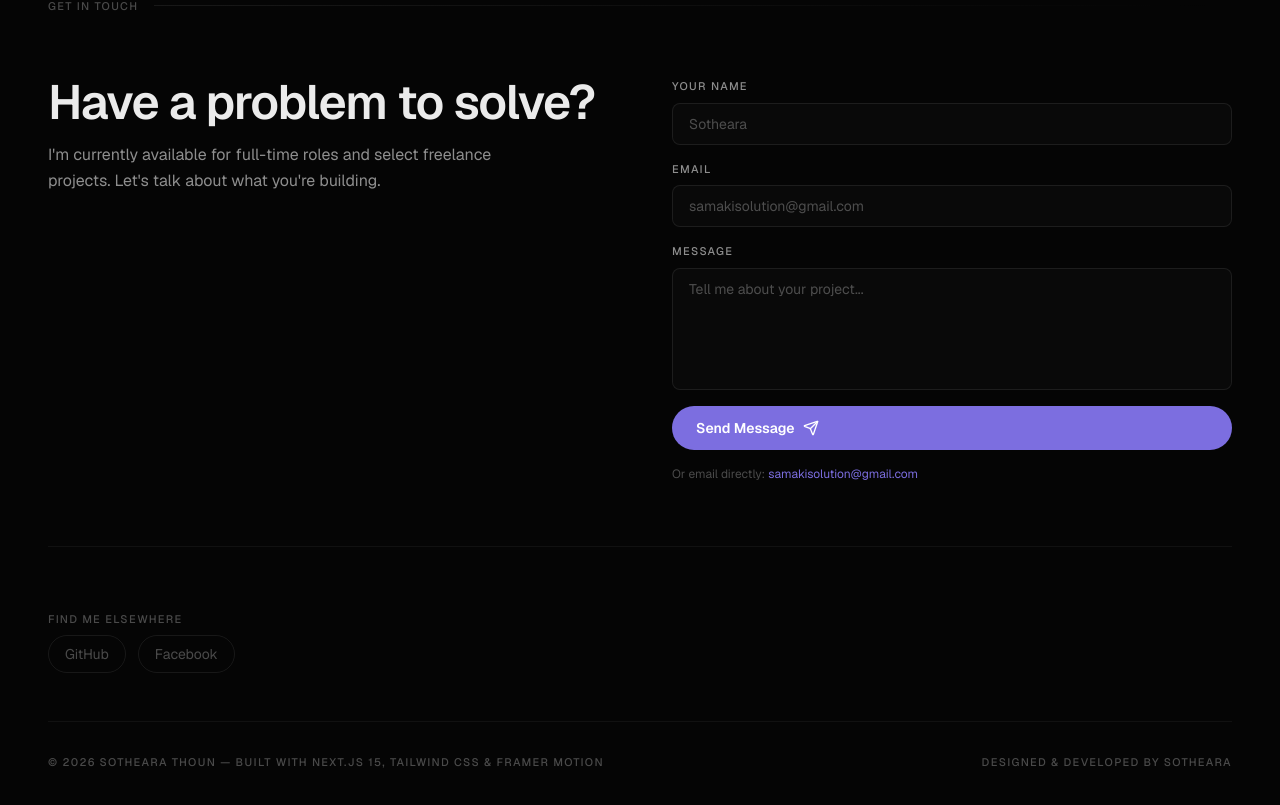
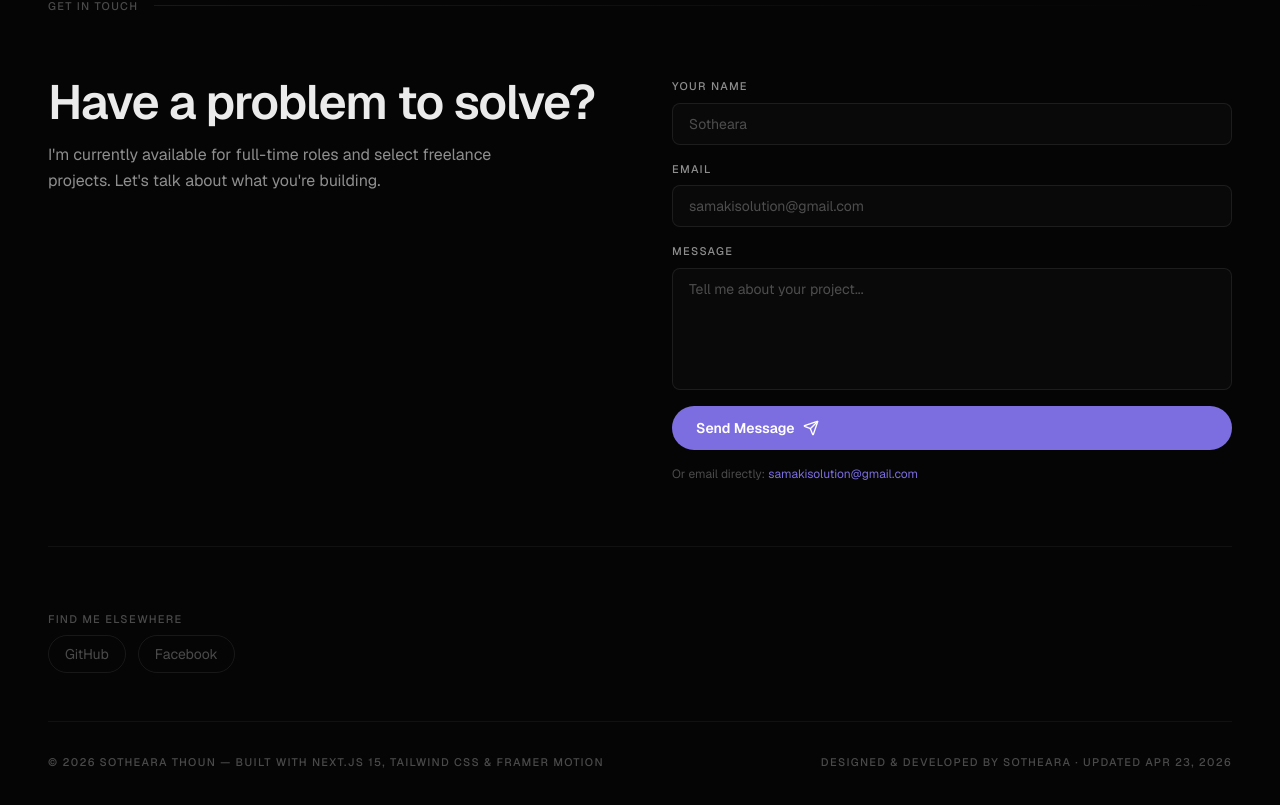
Before and after one commit to thoun-sotheara/portfolio, a Next.js app: page / in a window 1280 px wide. Shown: the part 9651-10456 px from the top of the page. Built offline with nearby package versions, Linux system fonts and the light colour scheme.

Commit message:
chore(ui): add visible updated marker in homepage footer

```diff
--- a/app/page.tsx
+++ b/app/page.tsx
@@ -203,7 +203,7 @@ function Footer() {
           Framer Motion
         </span>
         <span className="label-text text-ink-tertiary">
-          Designed & developed by Sotheara
+          Designed & developed by Sotheara · Updated Apr 23, 2026
         </span>
       </div>
     </footer>
```
